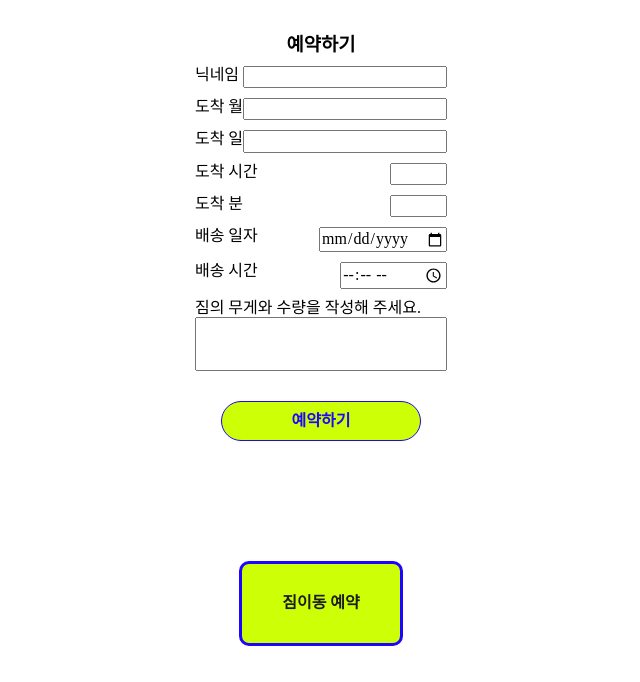
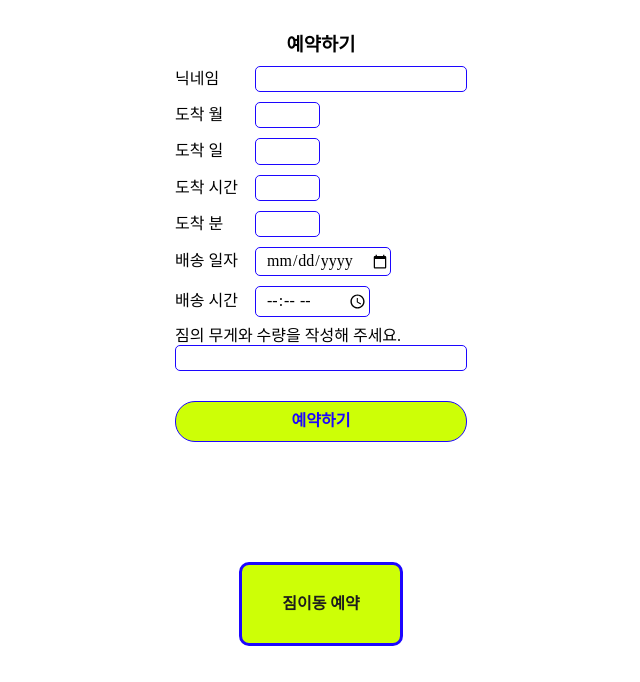
Before and after one commit to khw0512/jool-booking, a Django app: page /book/ in a window 1280 px wide. Shown: the part 66-748 px from the top of the page, without its empty margins (319-959 px from the left). Run offline with Django 4.2, Linux system fonts and the light colour scheme; some libraries are stand-ins or nearby versions; some web fonts are replaced.

Commit message:
20240624-3

```diff
--- a/reservation/views.py
+++ b/reservation/views.py
@@ -36,7 +36,8 @@ def reservation(request):
 def book(request):
     if request.method == "POST":
         reservation = Reservation(client=request.POST.get('client'), month=request.POST.get(
-            'month'), desc=request.POST.get('desc'), day=request.POST.get('day'), hour=request.POST.get('hour'), minute=request.POST.get('minute'), date=request.POST.get('date'), time=request.POST.get('time'))
+            'month'), desc=request.POST.get('desc'), day=request.POST.get('day'), hour=request.POST.get('hour'),
+            minute=request.POST.get('minute'), date=request.POST.get('date'), time=request.POST.get('time'))
 
         reservation.save()
         return render(request, 'index.html')
--- a/static/css/style.css
+++ b/static/css/style.css
@@ -581,9 +581,19 @@ div.tabs div.current {
 }
 
 .reserv-label {
-  width:100%;
+  width:5rem;
+  display:flex;
+  flex-direction: column;
+  justify-content: center;
 }
 
 .reserv-input {
+  padding:3px 0 3px 10px;
+  border: var(--nav-text-color) solid 1px;
+  border-radius: 5px;
+}
 
+.reserv-input-row {
+  display:flex;
+  margin:10px 0 10px 0;
 }
--- a/templates/book.html
+++ b/templates/book.html
@@ -4,45 +4,46 @@
     <h3>예약하기</h5>
     <form method="POST" enctype="multipart/form-data">
       {% csrf_token %}
-      <div style="display:flex; margin:10px 0 10px 0;">
+      <div class="reserv-input-row">
         <div class="reserv-label"><label for="client"> 닉네임</label></div>
         <input class="reserv-input" type="text" name="client" id="client" required>
       </div>
-      <div style="display:flex; margin:10px 0 10px 0;">
+      <div class="reserv-input-row">
         <div class="reserv-label"><label for="month">도착 월</label></div>
-        <input type="number" name="month" id="month" required>
+        <input class="reserv-input" type="number" name="month" id="month" min="1" max="12" required>
       </div>
-      <div style="display:flex; margin:10px 0 10px 0;">
+      <div class="reserv-input-row">
         <div class="reserv-label"><label for="day">도착 일</label></div>
-        <input type="number" name="day" id="day" required>
+        <input class="reserv-input" type="number" name="day" id="day" min="1" max="31" required>
       </div>
-      <div style="display:flex; margin:10px 0 10px 0;">
+      <div class="reserv-input-row">
         <div class="reserv-label" ><label for="hour">도착 시간</label></div>
-        <input type="number" name="hour" id="hour" min="0" max="23" required>
+        <input class="reserv-input" type="number" name="hour" id="hour" min="0" max="23" required>
       </div>
-      <div style="display:flex; margin:10px 0 10px 0;">
+      <div class="reserv-input-row">
         <div class="reserv-label" ><label for="minute">도착 분</label></div>
-        <input type="number" name="minute" id="minute" min="0" max="59" required>
+        <input class="reserv-input" type="number" name="minute" id="minute" min="0" max="59" required>
       </div>
-      <div style="display:flex; margin:10px 0 10px 0;">
+      <div class="reserv-input-row">
         <div class="reserv-label" ><label for="date">배송 일자</label></div>
-        <input type="date" name="date" id="date" value="{{object.date|date:'Y-m-d'}}" required>
+        <input class="reserv-input" type="date" name="date" id="date" required>
       </div>
-      <div style="display:flex; margin:10px 0 10px 0;">
+      <div class="reserv-input-row">
         <div class="reserv-label" ><label for="time">배송 시간</label></div>
-        <input type="time" name="time" id="time" value="{{object.time|time:'%H:%M'}}" required>
+        <input class="reserv-input" type="time" name="time" id="time" =required>
       </div>
-      <div style="display:flex; margin:10px 0 10px 0; flex-direction:column">
+      <div class="reserv-input-row" style="flex-direction:column">
         <div fclass="reserv-label" ><label for="desc">짐의 무게와 수량을 작성해 주세요.</label></div>
-        <input style="height:50px;" type="text" name="desc" id="desc" required>
+        <input class="reserv-input" type="text" name="desc" id="desc" required>
       </div>
       <div class="tocenter">
         <button
+        style="margin-top: 20px; width: 100%; display: flex"
+        class="card-button"
         type="submit"
-        class="card-button"
-        style="width: 200px; margin-top: 20px"
-        >예약하기
-        </button>
+      >
+        <div style="width: 100%">예약하기</div>
+      </button>
       </div>
     </form>
   </div>
```
Also changed, not shown: db.sqlite3.
